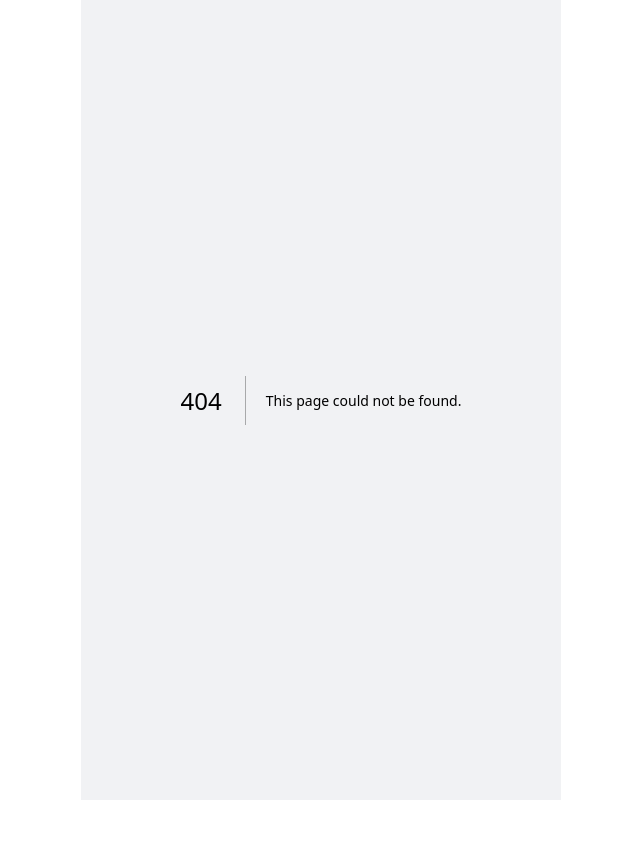
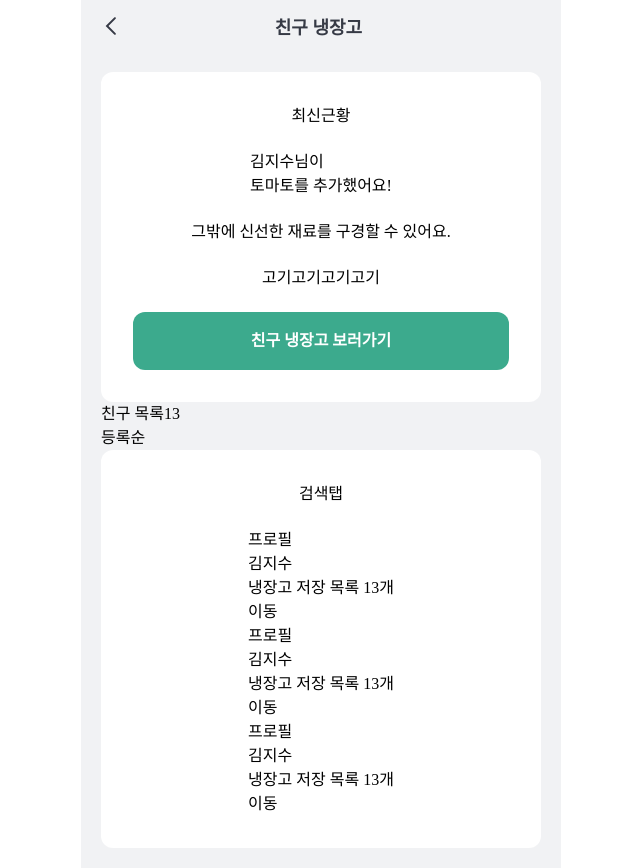
Before and after one commit to DDD-Community/fridge-link-web, a Next.js app: page /friends in a window 1280 px wide. Before the commit this address had no page. Shown: the whole page, without its empty margins (319-959 px from the left). Before the commit the page ends 800 px from the top, so only its background shows below. Built offline with nearby package versions, Linux system fonts and the light colour scheme.

Commit message:
feat: 컴포넌트 분리

```diff
--- a/src/components/atoms/Button.tsx
+++ b/src/components/atoms/Button.tsx
@@ -9,7 +9,7 @@ interface ButtonProps {
 const Button: React.FC<ButtonProps> = ({ text, className, onClick }) => {
   return (
     <button
-      className={` text-white p-18 gap-12 rounded-12 heading4-semibold ${className}`}
+      className={`w-full text-white p-18 gap-12 rounded-12 heading4-semibold ${className}`}
       onClick={onClick}
     >
       {text}
--- /dev/null
+++ b/src/components/molecules/FriendsFridgeItem.tsx
@@ -0,0 +1,27 @@
+import Link from 'next/link';
+import React from 'react';
+
+interface FriendsFridgeItemProps {
+  name: string;
+  ingredientCount: number;
+  linkTo: string;
+}
+
+const FriendsFridgeItem: React.FC<FriendsFridgeItemProps> = ({
+  name,
+  ingredientCount,
+  linkTo,
+}) => {
+  return (
+    <div>
+      <div>프로필</div>
+      <div>
+        <div>{name}</div>
+        <div>냉장고 저장 목록 {ingredientCount}개</div>
+      </div>
+      <Link href={`${linkTo}`}>이동</Link>
+    </div>
+  );
+};
+
+export default FriendsFridgeItem;
--- a/src/components/molecules/index.ts
+++ b/src/components/molecules/index.ts
@@ -6,3 +6,4 @@ export { default as FridgeTab } from './FridgeTab';
 export { default as Counter } from './Counter';
 export { default as IngredientAddItemContainer } from './IngredientAddItemContainer';
 export { default as FridgeListItem } from './FridgeListItem';
+export { default as FriendsFridgeItem } from './FriendsFridgeItem';
--- /dev/null
+++ b/src/components/organisms/FriendsFridgeList.tsx
@@ -0,0 +1,26 @@
+import React from 'react';
+import { WhiteBox } from '../atoms';
+import { FriendsFridgeItem } from '../molecules';
+
+const FriendsFridgeList: React.FC = () => {
+  return (
+    <div>
+      <div>
+        <div>
+          친구 목록<span>13</span>
+        </div>
+        <div>등록순</div>
+      </div>
+      <WhiteBox>
+        <div>검색탭</div>
+        <div>
+          <FriendsFridgeItem name="김지수" ingredientCount={13} linkTo="#" />
+          <FriendsFridgeItem name="김지수" ingredientCount={13} linkTo="#" />
+          <FriendsFridgeItem name="김지수" ingredientCount={13} linkTo="#" />
+        </div>
+      </WhiteBox>
+    </div>
+  );
+};
+
+export default FriendsFridgeList;
--- /dev/null
+++ b/src/components/organisms/FriendsRecentBoard.tsx
@@ -0,0 +1,24 @@
+import React from 'react';
+import { Button, WhiteBox } from '../atoms';
+
+const FriendsRecentBoard: React.FC = () => {
+  return (
+    <WhiteBox className="flex">
+      <div>최신근황</div>
+      <div>
+        <div>김지수님이</div>
+        <div>토마토를 추가했어요!</div>
+      </div>
+      <div>그밖에 신선한 재료를 구경할 수 있어요.</div>
+      <div className="flex">
+        <div>고기</div>
+        <div>고기</div>
+        <div>고기</div>
+        <div>고기</div>
+      </div>
+      <Button className="bg-primary2" text="친구 냉장고 보러가기" />
+    </WhiteBox>
+  );
+};
+
+export default FriendsRecentBoard;
--- a/src/components/organisms/index.ts
+++ b/src/components/organisms/index.ts
@@ -3,3 +3,5 @@ export { default as FridgeBoard } from './FridgeBoard';
 export { default as FridgeInfoBox } from './FridgeInfoBox';
 export { default as IngredientAddModal } from './IngredientAddModal';
 export { default as FridgeListModal } from './FridgeListModal';
+export { default as FriendsRecentBoard } from './FriendsRecentBoard';
+export { default as FriendsFridgeList } from './FriendsFridgeList';
--- /dev/null
+++ b/src/pages/friends/index.tsx
@@ -0,0 +1,16 @@
+import { FriendsFridgeList, FriendsRecentBoard } from '@/components/organisms';
+import Header from '@/components/organisms/Header';
+import { type NextPage } from 'next';
+
+const FriendsPage: NextPage = () => {
+  return (
+    <div className={'pt-[52px] min-h-screen'}>
+      <Header headerTitle={'친구 냉장고'} />
+      <section className={`flex flex-col min-h-screen p-20 bg-gray1`}>
+        <FriendsRecentBoard />
+        <FriendsFridgeList />
+      </section>
+    </div>
+  );
+};
+export default FriendsPage;
--- a/src/pages/home/index.tsx
+++ b/src/pages/home/index.tsx
@@ -34,7 +34,7 @@ const Home: NextPage = () => {
           <SvgAndTextBox
             svgComponent={<FriendsFridgeIconSvg width={97} height={72} />}
             text="친구 냉장고"
-            linkTo="/friendfridge"
+            linkTo="/friends"
           />
         </div>
         <div>
```
Also changed, not shown: 2 other files (tests, documents, lock files or other folders).
